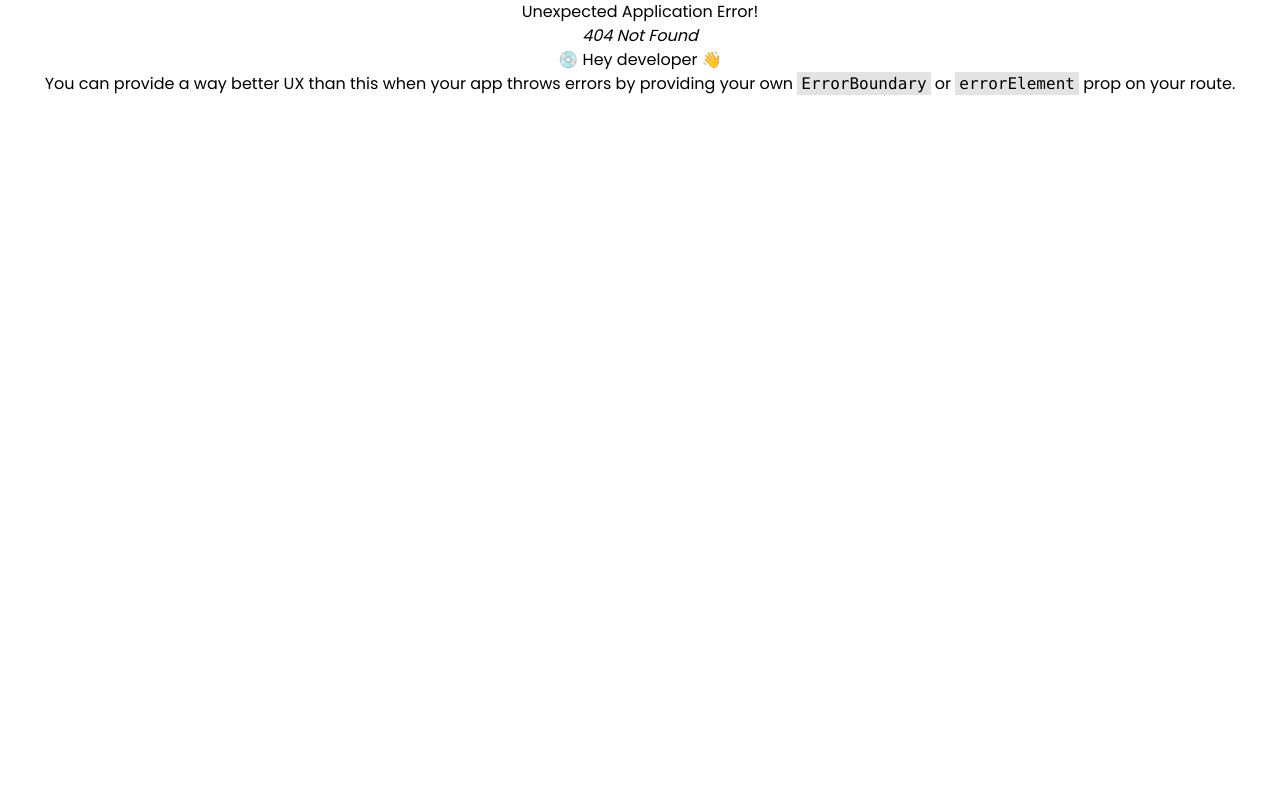
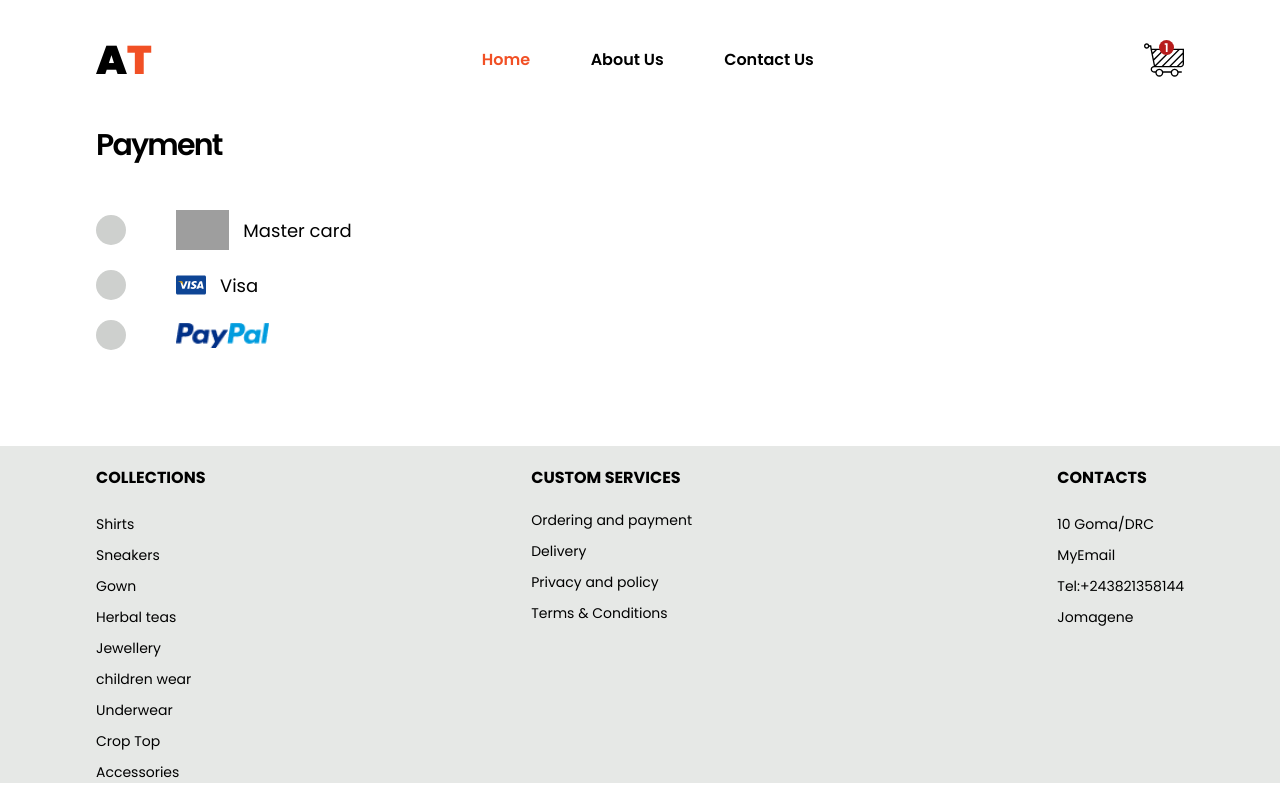
Before and after one commit to Jomagene/timbu-cloud-shop-dynamic, a React (Vite) app: page /product/payment in a window 1280 px wide. Before the commit this address had no page. Built offline with nearby package versions, Linux system fonts and the light colour scheme; grey boxes are pictures that could not be loaded.

Commit message:
Add a payment section and fix routes

```diff
--- a/package.json
+++ b/package.json
@@ -12,6 +12,7 @@
   "dependencies": {
     "@emotion/react": "^11.11.4",
     "@emotion/styled": "^11.11.5",
+    "@material-tailwind/react": "^2.1.9",
     "@mui/icons-material": "^5.16.0",
     "@mui/material": "^5.16.0",
     "framer-motion": "^11.2.13",
--- a/src/App.jsx
+++ b/src/App.jsx
@@ -5,6 +5,7 @@ import Layout from "./components/layout/Layout";
 import Cart from "./components/pages/Cart";
 import Home from "./components/pages/Home";
 import ProductDetails from "./components/pages/ProductDetails";
+import Payment from "./components/pages/Payment";
 
 const router = createBrowserRouter([
   {
@@ -26,6 +27,10 @@ const router = createBrowserRouter([
             path: "cart",
             element: <Cart />,
           },
+          {
+            path: "payment",
+            element: <Payment />,
+          },
         ],
       },
     ],
--- a/src/components/cart/CartPay.jsx
+++ b/src/components/cart/CartPay.jsx
@@ -1,3 +1,4 @@
+import { Link } from "react-router-dom";
 import { mastercard, paypal, visa } from "../../assets/icons-images";
 
 function CartPay() {
@@ -19,9 +20,11 @@ function CartPay() {
         <span>Total</span>
         <span>£37.99</span>
       </div>
-      <button className="p-[10px] bg-[#F15025] rounded-md w-full text-white font-semibold ">
-        Check out
-      </button>
+      <Link to="/product/payment">
+        <button className="p-[10px] bg-[#F15025] rounded-md w-full text-white font-semibold ">
+          Check out
+        </button>
+      </Link>
       <p className="font-medium">Payment Method</p>
       <div className="flex justify-between">
         <img src={visa} alt="" className="w-[60px] md:w-[80px]" />
--- a/src/components/global/IconLabel.jsx
+++ b/src/components/global/IconLabel.jsx
@@ -1,6 +1,6 @@
 function IconLabel({ icon, label }) {
   return (
-    <button className="flex gap:1 lg:gap-5 justify-between items-center px-6 text-white">
+    <button className="flex cursor-default gap:1 lg:gap-5 justify-between items-center px-6 text-white">
       {icon && <img src={icon} className="w-[20px] lg:w-[30px]" />}
       <span className="text-[10px] lg:text-[16px] ">{label}</span>
     </button>
--- a/src/components/global/Product.jsx
+++ b/src/components/global/Product.jsx
@@ -10,7 +10,7 @@ function Product({ picture, title, price, like }) {
           style={{ backgroundImage: `url(${picture})` }}></div>
 
         {like && (
-          <Link to="/cart">
+          <Link to="/product">
             <div className="cursor-pointer hover:bg-[#d45e2f] active:bg-[#d45e2fe0] absolute top-0 right-0 bg-[#ced0ce] rounded-[5px] h-[25px] sm:h-[30px] lg:h-[40px] w-[25px] sm:w-[30px] lg:w-[40px] flex items-center justify-center">
               <img src={cart} className="h-[30px]" />
             </div>
--- a/src/components/home/Banner.jsx
+++ b/src/components/home/Banner.jsx
@@ -13,7 +13,7 @@ function Banner() {
           Our curated collection of high-quality clothing is designed to make
           you look and feel your best, no
         </p>
-        <Link to="/cart">
+        <Link to="/product">
           <Button
             content="Shop the collection"
             styles="text-[16px] lg:text-[22px] rounded-[10px] p-[15px] bg-[#F15025] hover:bg-[#f15125e0] text-white font-semibold w-fit"
@@ -21,7 +21,11 @@ function Banner() {
         </Link>
       </div>
       <div className="flex-[1] object-cover overflow-hidden h-[450px] min-w-[300px] sm:min-w-[400px] rounded-none sm:rounded-2xl lg:rounded-none my-[20px]">
-        <img src={bannerImg} alt="" className="w-full" />
+        <img
+          src={bannerImg}
+          alt=""
+          className="w-full hover:scale-110 transition-all"
+        />
       </div>
     </section>
   );
--- a/src/components/layout/Header.jsx
+++ b/src/components/layout/Header.jsx
@@ -7,10 +7,12 @@ function Header() {
   return (
     <header className="flex justify-center w-full my-[30px]">
       <div className="wrapper flex justify-between items-center">
-        <h1 className="font-black text-[40px]">
-          <span className="">A</span>
-          <span className="text-[#F15025]">T</span>
-        </h1>
+        <Link to="/">
+          <h1 className="font-black text-[40px]">
+            <span className="">A</span>
+            <span className="text-[#F15025]">T</span>
+          </h1>
+        </Link>
         <nav className="hidden sm:flex text-[16px] w-[356px] justify-between items-center font-semibold">
           <Link to="/">
             <Button
@@ -27,9 +29,12 @@ function Header() {
             styles=" hover:border-b-[4px] border-solid border-b-[#F15025] hover:text-[#F15025] "
           />
         </nav>
-        <div className="hidden sm:flex">
+        <div className="hidden sm:flex relative">
           <Link to="/product/cart">
             <img src={cart} alt="" className="hover:scale-110" />
+            <span className="w-[15px] h-[15px] bg-red-900 text-[12px] text-white font-semibold flex items-center justify-center rounded-full absolute top-0 left-[15px]">
+              1
+            </span>
           </Link>
         </div>
         <div className="sm:hidden">
--- /dev/null
+++ b/src/components/pages/Payment.jsx
@@ -0,0 +1,38 @@
+import { mastercard, paypal, visa } from "../../assets/icons-images";
+
+function Payment() {
+  return (
+    <main className="wrapper mb-24 overflow-hidden flex flex-col gap-5">
+      <h1 className="font-semibold text-[25px] sm:text-[30px] leading-[30px] sm:leading-[50px] tracking-[-0.06em] mb-5">
+        Payment
+      </h1>
+      <section>
+        <div className="flex flex-col gap-[20px]">
+          <div className="flex gap-[50px] items-center">
+            <span className="h-[30px] w-[30px] rounded-full bg-[#CED0CE]"></span>
+            <div className="flex gap-[14px] items-center">
+              <img src={mastercard} alt="" className="h-[40px]" />
+              <span className="text-[18px]">Master card</span>
+            </div>
+          </div>
+          <div className="flex gap-[50px] items-center">
+            <span className="h-[30px] w-[30px] rounded-full bg-[#CED0CE]"></span>
+            <div className="flex gap-[14px] items-center">
+              <img src={visa} alt="" className="h-[30px]" />
+              <span className="text-[18px]">Visa</span>
+            </div>
+          </div>
+          <div className="flex gap-[50px] items-center">
+            <span className="h-[30px] w-[30px] rounded-full bg-[#CED0CE]"></span>
+            <div className="flex items-center">
+              <img src="/GroupPaypal.png" alt="" className="h-[25px]" />
+            </div>
+          </div>
+        </div>
+        <div></div>
+      </section>
+    </main>
+  );
+}
+
+export default Payment;
--- a/src/components/product-details/Details.jsx
+++ b/src/components/product-details/Details.jsx
@@ -4,10 +4,22 @@ import {
   favorite,
   pant2,
 } from "../../assets/icons-images";
+import React from "react";
+import {
+  Button,
+  Dialog,
+  DialogHeader,
+  DialogBody,
+  DialogFooter,
+} from "@material-tailwind/react";
 
 import LocalShippingIcon from "@mui/icons-material/LocalShipping";
+import { Link } from "react-router-dom";
 
 function Details() {
+  const [open, setOpen] = React.useState(false);
+  const handleOpen = () => setOpen(!open);
+
   return (
     <div className="flex-[1] flex flex-col gap-[20px]">
       <div>
@@ -38,9 +50,77 @@ function Details() {
         <option>XXXL</option>
       </select>
       <div className="flex justify-between">
-        <button className="text-[18px] w-[86%] bg-[#F15025] text-white text-center p-[10px] rounded-[5px]">
-          Add to cart
-        </button>
+        <>
+          <Button
+            onClick={handleOpen}
+            style={{
+              fontSize: "18px",
+              backgroundColor: "#F15025",
+              width: "86%",
+              color: "white",
+              textAlign: "center",
+              padding: "10px",
+              borderRadius: "5px",
+            }}>
+            Add to cart
+          </Button>
+          <Dialog
+            open={open}
+            handler={handleOpen}
+            animate={{
+              mount: { scale: 1, y: 0 },
+              unmount: { scale: 0.9, y: -100 },
+            }}>
+            <DialogHeader
+              style={{
+                display: "flex",
+                justifyContent: "center",
+                borderBottom: "solid 1px #E1DDDD",
+              }}>
+              1 Item added
+            </DialogHeader>
+            <DialogBody
+              style={{
+                display: "flex",
+                gap: "20px",
+                justifyContent: "center",
+              }}>
+              <div className="h-[200px]">
+                <img src={pant2} alt="" className="h-[90%]" />
+              </div>
+              <div className="flex flex-col gap-[7px]">
+                <span className="text-[18px] font-semibold">Ochid Filip</span>
+                <span className="text-[18px] font-semibold">£32.99</span>
+                <span className="text-[18px] font-semibold">
+                  Size: Medium (M)
+                </span>
+              </div>
+            </DialogBody>
+            <DialogFooter>
+              <Link
+                to="/product/cart"
+                style={{
+                  width: "100%",
+                  display: "flex",
+                  justifyContent: "center",
+                }}>
+                <Button
+                  onClick={handleOpen}
+                  style={{
+                    fontSize: "18px",
+                    backgroundColor: "#F15025",
+                    width: "60%",
+                    color: "white",
+                    textAlign: "center",
+                    padding: "15px",
+                    borderRadius: "5px",
+                  }}>
+                  Go to cart
+                </Button>
+              </Link>
+            </DialogFooter>
+          </Dialog>
+        </>
         <div className="p-[6px] rounded-[5px] bg-[#E6E8E6]">
           <img src={favorite} alt="" />
         </div>
--- a/tailwind.config.js
+++ b/tailwind.config.js
@@ -1,15 +1,13 @@
+const withMT = require("@material-tailwind/react/utils/withMT");
 /** @type {import('tailwindcss').Config} */
-export default {
+export default withMT({
   content: ["./index.html", "./src/**/*.{js,ts,jsx,tsx}"],
   theme: {
     extend: {
       fontFamily: {
         poppins: ["Poppins", "sans-serif"],
       },
-      letterSpacing: {
-        "-6%": "-0.06em", // 1% = 0.01em, so -6% = -0.06em
-      },
     },
   },
   plugins: [],
-};
+});
```
Also changed, not shown: public/GroupPaypal.png (added), 1 other file (tests, documents, lock files or other folders).
